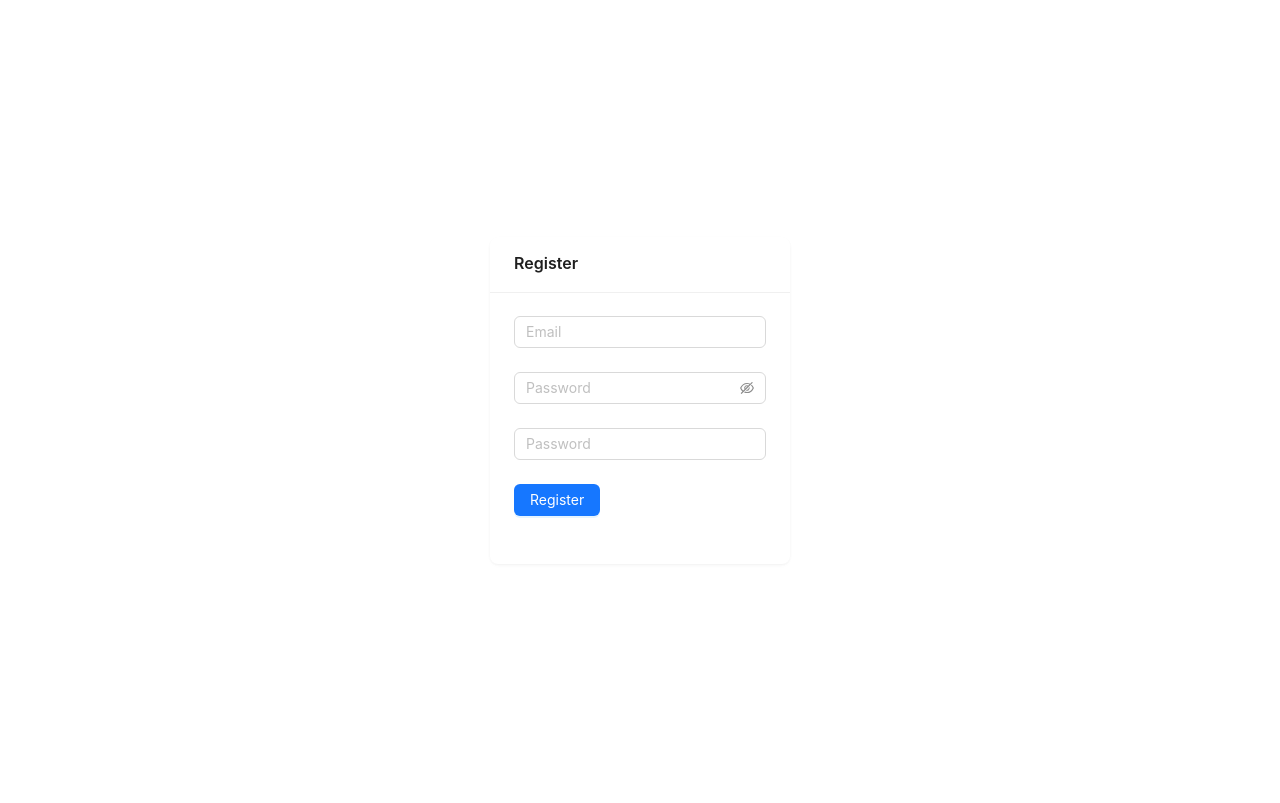
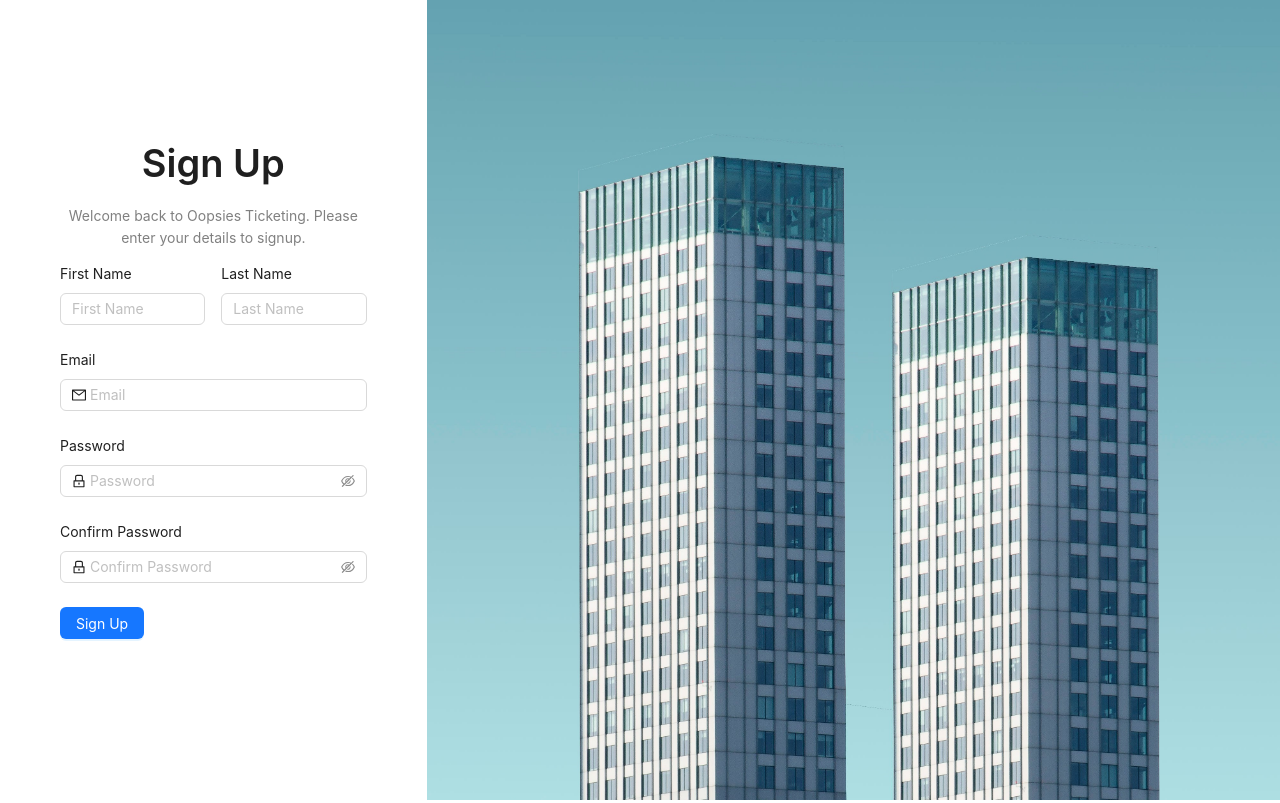
Before and after one commit to jerlpjgithub/IS442-OOPsies, a React (Create React App) app in the folder client/: page /register in a window 1280 px wide. Built offline with nearby package versions, Linux system fonts and the light colour scheme; no server answers.

Commit message:
feat(client): registerpage

```diff
--- a/client/package.json
+++ b/client/package.json
@@ -4,6 +4,7 @@
   "private": true,
   "types": "module",
   "dependencies": {
+    "@react-oauth/google": "^0.12.1",
     "@testing-library/jest-dom": "^5.17.0",
     "@testing-library/react": "^13.4.0",
     "@testing-library/user-event": "^13.5.0",
--- a/client/src/App.js
+++ b/client/src/App.js
@@ -1,16 +1,19 @@
 import React from "react";
 import { BrowserRouter, Routes, Route } from "react-router-dom";
 import { AppRouter } from "./routes/AppRouter";
+import { GoogleOAuthProvider } from "@react-oauth/google";
 
 import { AuthProvider } from "./context/AuthContext";
 
 function App() {
   return (
-    <AuthProvider>
-      <BrowserRouter>
-        <AppRouter />
-      </BrowserRouter>
-    </AuthProvider>
+    <GoogleOAuthProvider clientId={process.env.REACT_APP_GOOGLE_CLIENT_ID}>
+      <AuthProvider>
+        <BrowserRouter>
+          <AppRouter />
+        </BrowserRouter>
+      </AuthProvider>
+    </GoogleOAuthProvider>
   );
 }
 
--- a/client/src/context/AuthContext.js
+++ b/client/src/context/AuthContext.js
@@ -1,5 +1,11 @@
-import React, { useState, createContext, useEffect, useContext, useCallback } from "react";
-import axios from 'axios';
+import React, {
+  useState,
+  createContext,
+  useEffect,
+  useContext,
+  useCallback,
+} from "react";
+import axios from "axios";
 
 // Set withCredentials globally if your backend relies on it for session or cookie handling
 axios.defaults.withCredentials = true;
@@ -12,7 +18,7 @@ export const useAuth = () => {
     throw new Error("useAuth must be used within an AuthProvider");
   }
   return context;
-}
+};
 
 export const AuthProvider = ({ children }) => {
   const [authUser, setAuthUser] = useState(null);
@@ -24,27 +30,48 @@ export const AuthProvider = ({ children }) => {
 
   const checkAuthStatus = async () => {
     try {
-      // Ensure this endpoint correctly verifies the user's authentication status
-      const response = await axios.get("http://localhost:8080/api/auth/status", {
-        withCredentials: true // Ensure withCredentials is set if needed
-      });
-      if (response.status === 200 && response.data) { // Make sure the backend sends `isAuthenticated` status
+      const response = await axios.get(
+        "http://localhost:8080/api/auth/status",
+        {
+          withCredentials: true,
+        }
+      );
+      if (response.status === 200 && response.data) {
         setAuthenticated(true);
-        setAuthUser(response.data.email); // Adjust according to the actual response structure
+        setAuthUser(response.data.email);
+      } else {
+        setAuthUser(null);
+        setAuthenticated(false);
       }
-    } catch (error) {
-      console.error("Authentication check failed:", error);
-      setAuthenticated(false); // Ensure isAuthenticated is set to false if check fails
+    } catch {
+      // Attempt to refresh the token without logging errors to console
+      refreshAccessToken().catch(() => {});
     }
-  }
+  };
 
   const login = async (email, password) => {
     try {
-      const response = await axios.post("http://localhost:8080/api/auth/signin", { email, password });
+      const response = await axios.post(
+        "http://localhost:8080/api/auth/signin",
+        { email, password }
+      );
       if (response.data && response.status === 200) {
         setAuthUser(response.data); // Adjust according to your response structure
         setAuthenticated(true);
       }
+      return response;
+    } catch (error) {
+      console.error("Login failed:", error);
+      throw error;
+    }
+  };
+
+  const register = async (email, password, firstName, lastName) => {
+    try {
+      const response = await axios.post(
+        "http://localhost:8080/api/auth/signup",
+        { email, password, firstName, lastName }
+      );
       return response;
     } catch (error) {
       console.error("Login failed:", error);
@@ -64,30 +91,37 @@ export const AuthProvider = ({ children }) => {
 
   const refreshAccessToken = async () => {
     try {
-      const response = await axios.post("http://localhost:8080/api/auth/refreshtoken");
-    } catch (error) {
-      console.log(error);
+      await axios.post("http://localhost:8080/api/auth/refreshtoken");
+    } catch {
+      setAuthenticated(false);
+      setAuthUser(null);
+      // Silently handle the refresh token failure
     }
-  }
+  };
 
   // Refresh token function and axios interceptor remain unchanged
   axios.interceptors.response.use(
-    response => response,
+    (response) => response,
     async (error) => {
       const originalRequest = error.config;
-
-      if (error.response.status === 401 && !originalRequest._retry) {
+      if (error.response?.status === 401 && !originalRequest._retry) {
         originalRequest._retry = true;
-        await refreshAccessToken();
-        return axios(originalRequest);
+        try {
+          await refreshAccessToken();
+          return axios(originalRequest);
+        } catch {
+          // Silently catch errors during the refresh token process
+        }
       }
-
-      return Promise.reject(error);
+      // Return rejection silently without logging to console
+      return Promise.reject({ ...error, _silent: true });
     }
   );
 
   return (
-    <AuthContext.Provider value={{ authUser, isAuthenticated, login, logout }}>
+    <AuthContext.Provider
+      value={{ authUser, isAuthenticated, login, logout, register }}
+    >
       {children}
     </AuthContext.Provider>
   );
--- a/client/src/pages/LoginPage.js
+++ b/client/src/pages/LoginPage.js
@@ -1,6 +1,8 @@
-import React from 'react';
+import React from "react";
 import { useAuth } from "../context/AuthContext.js";
-import { useNavigate } from 'react-router-dom';
+import { useNavigate, Link } from "react-router-dom";
+import { GoogleLogin } from "@react-oauth/google";
+
 import {
   Layout,
   Form,
@@ -11,58 +13,74 @@ import {
   Col,
   Typography,
   Divider,
-  notification
-} from 'antd';
-import { MailOutlined, LockOutlined, GoogleOutlined } from '@ant-design/icons';
+  notification,
+} from "antd";
+import { MailOutlined, LockOutlined } from "@ant-design/icons";
 import login_background from "../assets/login-background.jpg";
-
 
 const LoginPage = () => {
   const { login } = useAuth();
   const navigate = useNavigate();
 
   const onFinish = async (values) => {
-    console.log('Success:', values);
+    console.log("Success:", values);
     // Implement your login logic here
     try {
-      const response = await login(values['email'], values['password']);
+      const response = await login(values["email"], values["password"]);
       console.log(response);
 
-      if (response && response.data.id && response.data.email && response.data.roles) {
+      if (
+        response &&
+        response.data.id &&
+        response.data.email &&
+        response.data.roles
+      ) {
         // Login successful, redirect to home page
-        navigate('/');
+        navigate("/");
       } else {
         // Login unsuccessful
         notification.error({
-          message: 'Login Failed',
-          description: 'Please check your email and password.',
-          placement: 'bottom',
+          message: "Login Failed",
+          description: "Please check your email and password.",
+          placement: "bottom",
         });
       }
-
     } catch (error) {
       notification.error({
-        message: 'Login Failed',
-        description: 'Please check your email and password.',
-        placement: 'bottom',
+        message: "Login Failed",
+        description: "Please check your email and password.",
+        placement: "bottom",
       });
     }
+  };
+  const onFinishFailed = (errorInfo) => {
+    console.log("Failed:", errorInfo);
 
   };
-
-  const onFinishFailed = (errorInfo) => {
-    console.log('Failed:', errorInfo);
-  };
-
   const { Content } = Layout;
-
   return (
-    <Row style={{ height: '100vh' }} align="middle" justify="center">
-      <Col xs={24} sm={24} md={12} lg={8} style={{ height: '100%', display: "flex", alignItems: "center" }}>
-        <Layout style={{ background: "white", margin: '0 60px' }}>
+    <Row style={{ height: "100vh" }} align="middle" justify="center">
+      <Col
+        xs={24}
+        sm={24}
+        md={12}
+        lg={8}
+        style={{ height: "100%", display: "flex", alignItems: "center" }}
+      >
+        <Layout style={{ background: "white", margin: "0 60px" }}>
           <Content>
-            <Typography.Title level={1} style={{ textAlign: 'center', marginTop: "0" }}>Sign in</Typography.Title>
-            <Typography.Paragraph style={{ textAlign: "center", color: "#808080" }}>Welcome back to Oopsies Ticketing. Please enter your details to login.</Typography.Paragraph>
+            <Typography.Title
+              level={1}
+              style={{ textAlign: "center", marginTop: "0" }}
+            >
+              Sign in
+            </Typography.Title>
+            <Typography.Paragraph
+              style={{ textAlign: "center", color: "#808080" }}
+            >
+              Welcome back to Oopsies Ticketing. Please enter your details to
+              login.
+            </Typography.Paragraph>
             <Form
               name="basic"
               initialValues={{ remember: true }}
@@ -75,39 +93,51 @@ const LoginPage = () => {
               <Form.Item
                 name="email"
                 label="Email"
-                rules={[{ required: true, message: 'Please input your email!' }]}
+                rules={[
+                  { required: true, message: "Please input your email!" },
+                ]}
               >
                 <Input placeholder="Email" prefix={<MailOutlined />} />
               </Form.Item>
-
               <Form.Item
                 name="password"
                 label="Password"
-                rules={[{ required: true, message: 'Please input your password!' }]}
+                rules={[
+                  { required: true, message: "Please input your password!" },
+                ]}
               >
-                <Input.Password placeholder="Password" prefix={<LockOutlined />} />
+                <Input.Password
+                  placeholder="Password"
+                  prefix={<LockOutlined />}
+                />
               </Form.Item>
-
               <Divider>
-                <Typography.Paragraph style={{ color: "#808080", margin: "0" }}>OR</Typography.Paragraph>
+                <Typography.Paragraph style={{ color: "#808080", margin: "0" }}>
+                  OR
+                </Typography.Paragraph>
               </Divider>
 
-              <Button
-                icon={<GoogleOutlined />}
-                type="outline"
-                style={{ borderColor: "#d9d9d9", display: 'block', width: '100%', marginBottom: "20px" }}
-              >
-                <Typography.Text style={{ color: "#808080" }}>Continue with Google</Typography.Text>
-              </Button>
-
+              <Row justify="center">
+                <Col>
+                  <GoogleLogin
+                    className="google-login-button"
+                    onSuccess={(credentialResponse) => {
+                      console.log(credentialResponse);
+                    }}
+                    onError={() => {
+                      console.log("Login Failed");
+                    }}
+                  />
+                </Col>
+              </Row>
 
               <Row justify="space-between">
                 <Col>
-                  <Form.Item name="remember" valuePropName="checked">
+                  <Form.Item name="remember" style={{ marginTop: '20px' }} valuePropName="checked">
                     <Checkbox>Remember me</Checkbox>
                   </Form.Item>
                 </Col>
-                <Col style={{ marginTop: "10px" }}>
+                <Col style={{ marginTop: "25px" }}>
                   <a href="#">Forgot password?</a>
                 </Col>
               </Row>
@@ -118,13 +148,20 @@ const LoginPage = () => {
                 </Button>
               </Form.Item>
             </Form>
-            <Typography.Paragraph style={{ textAlign: "center", color: "#808080" }}>Don't have an account? <a href="#">Sign up now</a></Typography.Paragraph>
+            <Typography.Paragraph
+              style={{ textAlign: "center", color: "#808080" }}
+            >
+              Don't have an account? <Link to="/register">Sign up now</Link>
+            </Typography.Paragraph>
           </Content>
         </Layout>
       </Col>
 
       <Col xs={0} sm={0} md={12} lg={16}>
-        <img src={login_background} style={{ width: '100%', height: '100vh', objectFit: 'cover' }} />
+        <img
+          src={login_background}
+          style={{ width: "100%", height: "100vh", objectFit: "cover" }}
+        />
       </Col>
     </Row>
   );
--- a/client/src/pages/RegisterPage.js
+++ b/client/src/pages/RegisterPage.js
@@ -1,54 +1,187 @@
-import React, { useState } from 'react';
-import { Form, Input, Button, Checkbox, Card } from 'antd';
+import React from "react";
+import { useAuth } from "../context/AuthContext.js";
+import { useNavigate } from "react-router-dom";
 
-function RegisterPage() {
-    const [loading, setLoading] = useState(false);
+import {
+  Layout,
+  Form,
+  Input,
+  Button,
+  Checkbox,
+  Row,
+  Col,
+  Typography,
+  Space,
+  notification,
+} from "antd";
+import { MailOutlined, LockOutlined } from "@ant-design/icons";
+import login_background from "../assets/login-background.jpg";
 
-    const onFinish = (values) => {
-        setLoading(true);
-        console.log('Received values of form: ', values);
-        // Simulate an API call
+const RegisterPage = () => {
+  const { register } = useAuth();
+  const navigate = useNavigate();
+
+  const onFinish = async (values) => {
+    console.log("Success:", values);
+    // Implement your signup logic here
+    try {
+      const { email, password, firstName, lastName } = values;
+      const response = await register(email, password, firstName, lastName);
+      if (response.status == 200) {
+        notification.success({
+          message: "Registration Successful",
+          placement: "bottom",
+        });
         setTimeout(() => {
-            setLoading(false);
-            alert('Logged in successfully'); // Placeholder for actual login logic
-        }, 1500);
+            navigate('/login');
+        }, 2000);
+      }
+    } catch (error) {
+      notification.error({
+        message: "Registration Failed",
+        placement: "bottom",
+      });
+    }
   };
 
+  const onFinishFailed = (errorInfo) => {
+    console.log("Failed:", errorInfo);
+  };
+
+  const { Content } = Layout;
   return (
-        <div style={{ display: 'flex', justifyContent: 'center', alignItems: 'center', height: '100vh' }}>
-            <Card title="Register" bordered={false} style={{ width: 300 }}>
+    <Row style={{ height: "100vh" }} align="middle" justify="center">
+      <Col
+        xs={24}
+        sm={24}
+        md={12}
+        lg={8}
+        style={{ height: "100%", display: "flex", alignItems: "center" }}
+      >
+        <Layout style={{ background: "white", margin: "0 60px" }}>
+          <Content>
+            <Typography.Title
+              level={1}
+              style={{ textAlign: "center", marginTop: "0" }}
+            >
+              Sign Up
+            </Typography.Title>
+            <Typography.Paragraph
+              style={{ textAlign: "center", color: "#808080" }}
+            >
+              Welcome back to Oopsies Ticketing. Please enter your details to
+              signup.
+            </Typography.Paragraph>
             <Form
-                    name="normal_login"
+              name="basic"
               initialValues={{ remember: true }}
               onFinish={onFinish}
+              onFinishFailed={onFinishFailed}
+              autoComplete="off"
+              layout="vertical"
+              requiredMark={false}
             >
+              <Row gutter={16}>
+                {" "}
+                {/* Adjust gutter value as needed for spacing */}
+                <Col span={12}>
                   <Form.Item
-                        name="username"
-                        rules={[{ required: true, message: 'Please input your Email!' }]}
+                    name="firstName"
+                    label="First Name"
+                    rules={[
+                      {
+                        required: true,
+                        message: "Please input your first name!",
+                      },
+                    ]}
                   >
-                        <Input placeholder="Email" />
+                    <Input placeholder="First Name" />
                   </Form.Item>
+                </Col>
+                <Col span={12}>
+                  <Form.Item
+                    name="lastName"
+                    label="Last Name"
+                    rules={[
+                      {
+                        required: true,
+                        message: "Please input your last name!",
+                      },
+                    ]}
+                  >
+                    <Input placeholder="Last Name" />
+                  </Form.Item>
+                </Col>
+              </Row>
+              <Form.Item
+                name="email"
+                label="Email"
+                rules={[
+                  { required: true, message: "Please input your email!" },
+                ]}
+              >
+                <Input placeholder="Email" prefix={<MailOutlined />} />
+              </Form.Item>
+
               <Form.Item
                 name="password"
-                        rules={[{ required: true, message: 'Please input your Password!' }]}
+                label="Password"
+                rules={[
+                  { required: true, message: "Please input your password!" },
+                ]}
               >
-                        <Input.Password placeholder="Password" />
+                <Input.Password
+                  placeholder="Password"
+                  prefix={<LockOutlined />}
+                />
               </Form.Item>
+
               <Form.Item
-                        name="username"
-                        rules={[{ required: true, message: 'Please confirm your Password!' }]}
+                name="confirmPassword"
+                label="Confirm Password"
+                dependencies={["password"]}
+                rules={[
+                  {
+                    required: true,
+                    message: "Please confirm your password!",
+                  },
+                  ({ getFieldValue }) => ({
+                    validator(_, value) {
+                      if (!value || getFieldValue("password") === value) {
+                        return Promise.resolve();
+                      }
+                      return Promise.reject(
+                        new Error(
+                          "The two passwords that you entered do not match!"
+                        )
+                      );
+                    },
+                  }),
+                ]}
               >
-                        <Input placeholder="Password" />
+                <Input.Password
+                  placeholder="Confirm Password"
+                  prefix={<LockOutlined />}
+                />
               </Form.Item>
 
               <Form.Item>
-                        <Button type="primary" htmlType="submit" className="login-form-button" loading={loading}>
-                            Register
+                <Button type="primary" htmlType="submit">
+                  Sign Up
                 </Button>
               </Form.Item>
             </Form>
-            </Card>
-        </div>
+          </Content>
+        </Layout>
+      </Col>
+
+      <Col xs={0} sm={0} md={12} lg={16}>
+        <img
+          src={login_background}
+          style={{ width: "100%", height: "100vh", objectFit: "cover" }}
+        />
+      </Col>
+    </Row>
   );
 };
 
```
Also changed, not shown: 2 other files (tests, documents, lock files or other folders). Lines whose indentation alone changed are shown as unchanged.
